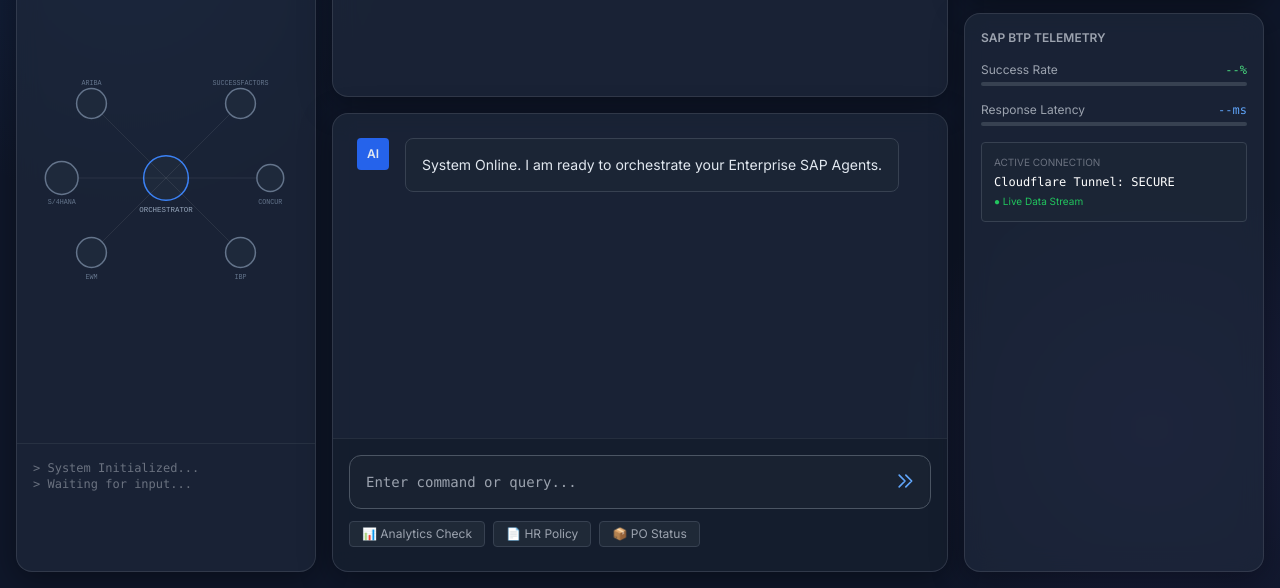
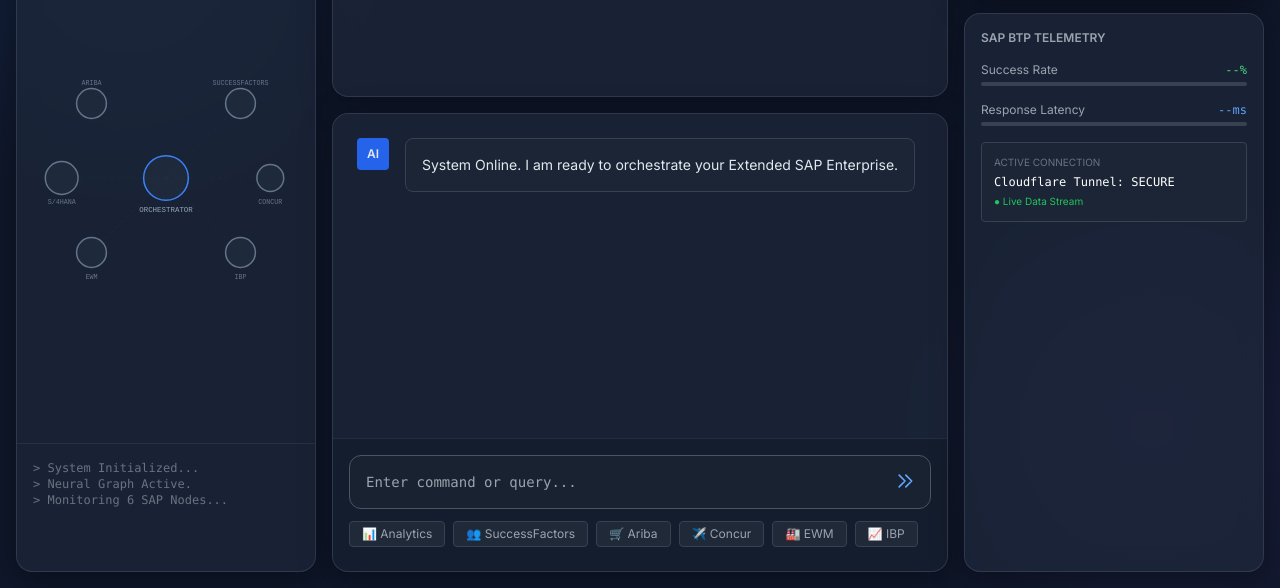
Before and after one commit to Regantih/Enterprise-SAP-AI, a plain HTML site: page sap_agents/v5.html in a window 1280 px wide. Shown: the part 212-800 px from the top of the page. Drawn offline with nearby package versions, Linux system fonts and the light colour scheme; no server answers.

Commit message:
style: Add live traffic animations and extended SAP actions

```diff
--- a/sap_agents/v5.html
+++ b/sap_agents/v5.html
@@ -116,6 +116,13 @@
             filter: drop-shadow(0 0 8px var(--neon-blue));
         }
 
+        /* Data Flow Animation */
+        @keyframes flow {
+            to {
+                stroke-dashoffset: -20;
+            }
+        }
+
         .link {
             stroke: rgba(255, 255, 255, 0.1);
             stroke-width: 1;
@@ -125,7 +132,14 @@
         .link.active {
             stroke: var(--neon-blue);
             stroke-width: 2;
-            opacity: 0.8;
+            opacity: 1;
+            filter: drop-shadow(0 0 5px var(--neon-blue));
+        }
+
+        .link.traffic {
+            stroke-dasharray: 5 5;
+            animation: flow 1s linear infinite;
+            opacity: 0.3;
         }
     </style>
 </head>
@@ -161,7 +175,7 @@
         <section class="col-span-3 glass rounded-2xl flex flex-col relative overflow-hidden">
             <div class="p-4 border-b border-gray-700/50 flex justify-between items-center">
                 <h2 class="text-xs font-bold uppercase tracking-wider text-blue-400">Neural Network</h2>
-                <span class="text-[10px] bg-blue-500/10 text-blue-400 px-2 py-0.5 rounded">LIVE</span>
+                <span class="text-[10px] bg-blue-500/10 text-blue-400 px-2 py-0.5 rounded">LIVE TRAFFIC</span>
             </div>
             <div class="flex-1 relative" id="neural-graph">
                 <!-- SVG Graph will be injected here -->
@@ -173,42 +187,42 @@
                         font-family="monospace">ORCHESTRATOR</text>
 
                     <!-- ARIBA (Procurement) - Top Left -->
-                    <line x1="200" y1="200" x2="100" y2="100" class="link" id="link-ariba" />
+                    <line x1="200" y1="200" x2="100" y2="100" class="link traffic" id="link-ariba" />
                     <circle cx="100" cy="100" r="20" fill="#1e293b" stroke="#64748b" stroke-width="2" class="node"
                         id="node-ariba" />
                     <text x="100" y="75" text-anchor="middle" fill="#64748b" font-size="9"
                         font-family="monospace">ARIBA</text>
 
                     <!-- SUCCESSFACTORS (HR) - Top Right -->
-                    <line x1="200" y1="200" x2="300" y2="100" class="link" id="link-successfactors" />
+                    <line x1="200" y1="200" x2="300" y2="100" class="link traffic" id="link-successfactors" />
                     <circle cx="300" cy="100" r="20" fill="#1e293b" stroke="#64748b" stroke-width="2" class="node"
                         id="node-successfactors" />
                     <text x="300" y="75" text-anchor="middle" fill="#64748b" font-size="9"
                         font-family="monospace">SUCCESSFACTORS</text>
 
                     <!-- CONCUR (Travel) - Right -->
-                    <line x1="200" y1="200" x2="340" y2="200" class="link" id="link-concur" />
+                    <line x1="200" y1="200" x2="340" y2="200" class="link traffic" id="link-concur" />
                     <circle cx="340" cy="200" r="18" fill="#1e293b" stroke="#64748b" stroke-width="2" class="node"
                         id="node-concur" />
                     <text x="340" y="235" text-anchor="middle" fill="#64748b" font-size="9"
                         font-family="monospace">CONCUR</text>
 
                     <!-- IBP (Planning) - Bottom Right -->
-                    <line x1="200" y1="200" x2="300" y2="300" class="link" id="link-ibp" />
+                    <line x1="200" y1="200" x2="300" y2="300" class="link traffic" id="link-ibp" />
                     <circle cx="300" cy="300" r="20" fill="#1e293b" stroke="#64748b" stroke-width="2" class="node"
                         id="node-ibp" />
                     <text x="300" y="335" text-anchor="middle" fill="#64748b" font-size="9"
                         font-family="monospace">IBP</text>
 
                     <!-- EWM (Warehouse) - Bottom Left -->
-                    <line x1="200" y1="200" x2="100" y2="300" class="link" id="link-ewm" />
+                    <line x1="200" y1="200" x2="100" y2="300" class="link traffic" id="link-ewm" />
                     <circle cx="100" cy="300" r="20" fill="#1e293b" stroke="#64748b" stroke-width="2" class="node"
                         id="node-ewm" />
                     <text x="100" y="335" text-anchor="middle" fill="#64748b" font-size="9"
                         font-family="monospace">EWM</text>
 
                     <!-- S/4HANA (Core ERP) - Left -->
-                    <line x1="200" y1="200" x2="60" y2="200" class="link" id="link-s4" />
+                    <line x1="200" y1="200" x2="60" y2="200" class="link traffic" id="link-s4" />
                     <circle cx="60" cy="200" r="22" fill="#1e293b" stroke="#64748b" stroke-width="2" class="node"
                         id="node-s4" />
                     <text x="60" y="235" text-anchor="middle" fill="#64748b" font-size="9"
@@ -218,7 +232,8 @@
             <!-- Active Agent Status -->
             <div class="p-4 border-t border-gray-700/50 h-32 font-mono text-xs overflow-y-auto" id="agent-logs">
                 <div class="text-gray-500">> System Initialized...</div>
-                <div class="text-gray-500">> Waiting for input...</div>
+                <div class="text-gray-500">> Neural Graph Active.</div>
+                <div class="text-gray-500">> Monitoring 6 SAP Nodes...</div>
             </div>
         </section>
 
@@ -249,7 +264,7 @@
                         <div class="w-8 h-8 rounded bg-blue-600 flex items-center justify-center text-xs font-bold">AI
                         </div>
                         <div class="bg-gray-800/50 p-4 rounded-lg text-sm max-w-xl border border-gray-700">
-                            System Online. I am ready to orchestrate your Enterprise SAP Agents.
+                            System Online. I am ready to orchestrate your Extended SAP Enterprise.
                         </div>
                     </div>
                 </div>
@@ -271,15 +286,24 @@
                     <!-- Quick Actions -->
                     <div class="flex space-x-2 mt-3 overflow-x-auto pb-2">
                         <button onclick="triggerAgent('How is the business doing?')"
-                            class="px-3 py-1 bg-gray-800 hover:bg-gray-700 rounded text-xs text-gray-400 whitespace-nowrap border border-gray-700 transition">📊
-                            Analytics Check</button>
+                            class="px-3 py-1 bg-gray-800 hover:bg-gray-700 rounded text-xs text-gray-400 whitespace-nowrap border border-gray-700 transition hover:border-blue-500">📊
+                            Analytics</button>
                         <button
                             onclick="triggerAgent('I need to hire a remote engineer in Germany. What is the policy?')"
-                            class="px-3 py-1 bg-gray-800 hover:bg-gray-700 rounded text-xs text-gray-400 whitespace-nowrap border border-gray-700 transition">📄
-                            HR Policy</button>
+                            class="px-3 py-1 bg-gray-800 hover:bg-gray-700 rounded text-xs text-gray-400 whitespace-nowrap border border-gray-700 transition hover:border-blue-500">👥
+                            SuccessFactors</button>
                         <button onclick="triggerAgent('Check status of PO 4500012345')"
-                            class="px-3 py-1 bg-gray-800 hover:bg-gray-700 rounded text-xs text-gray-400 whitespace-nowrap border border-gray-700 transition">📦
-                            PO Status</button>
+                            class="px-3 py-1 bg-gray-800 hover:bg-gray-700 rounded text-xs text-gray-400 whitespace-nowrap border border-gray-700 transition hover:border-blue-500">🛒
+                            Ariba</button>
+                        <button onclick="triggerAgent('Book a flight to Walldorf for SAP TechEd')"
+                            class="px-3 py-1 bg-gray-800 hover:bg-gray-700 rounded text-xs text-gray-400 whitespace-nowrap border border-gray-700 transition hover:border-blue-500">✈️
+                            Concur</button>
+                        <button onclick="triggerAgent('Check inventory levels for Material M-100')"
+                            class="px-3 py-1 bg-gray-800 hover:bg-gray-700 rounded text-xs text-gray-400 whitespace-nowrap border border-gray-700 transition hover:border-blue-500">🏭
+                            EWM</button>
+                        <button onclick="triggerAgent('Run supply chain simulation for Q4')"
+                            class="px-3 py-1 bg-gray-800 hover:bg-gray-700 rounded text-xs text-gray-400 whitespace-nowrap border border-gray-700 transition hover:border-blue-500">📈
+                            IBP</button>
                     </div>
                 </div>
             </div>
```
Also changed, not shown: v5.html (+40 -16 lines).
